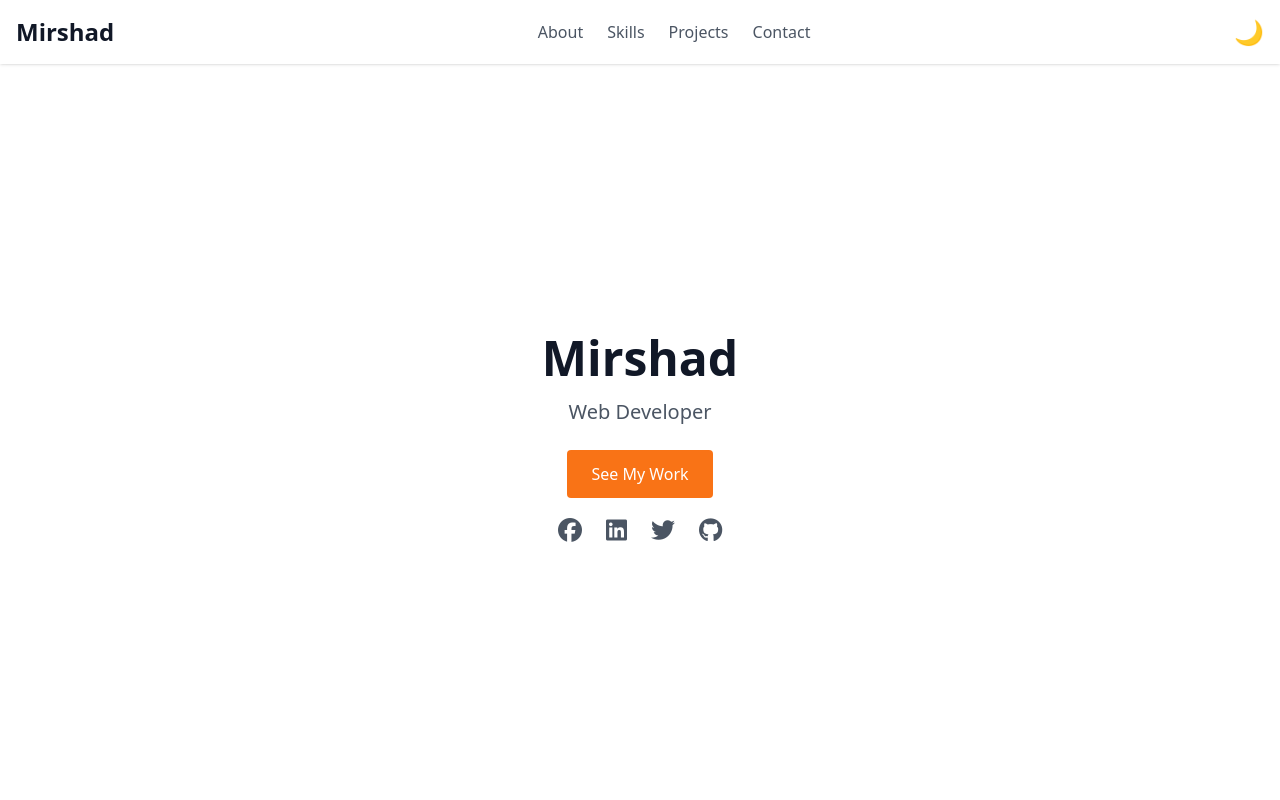
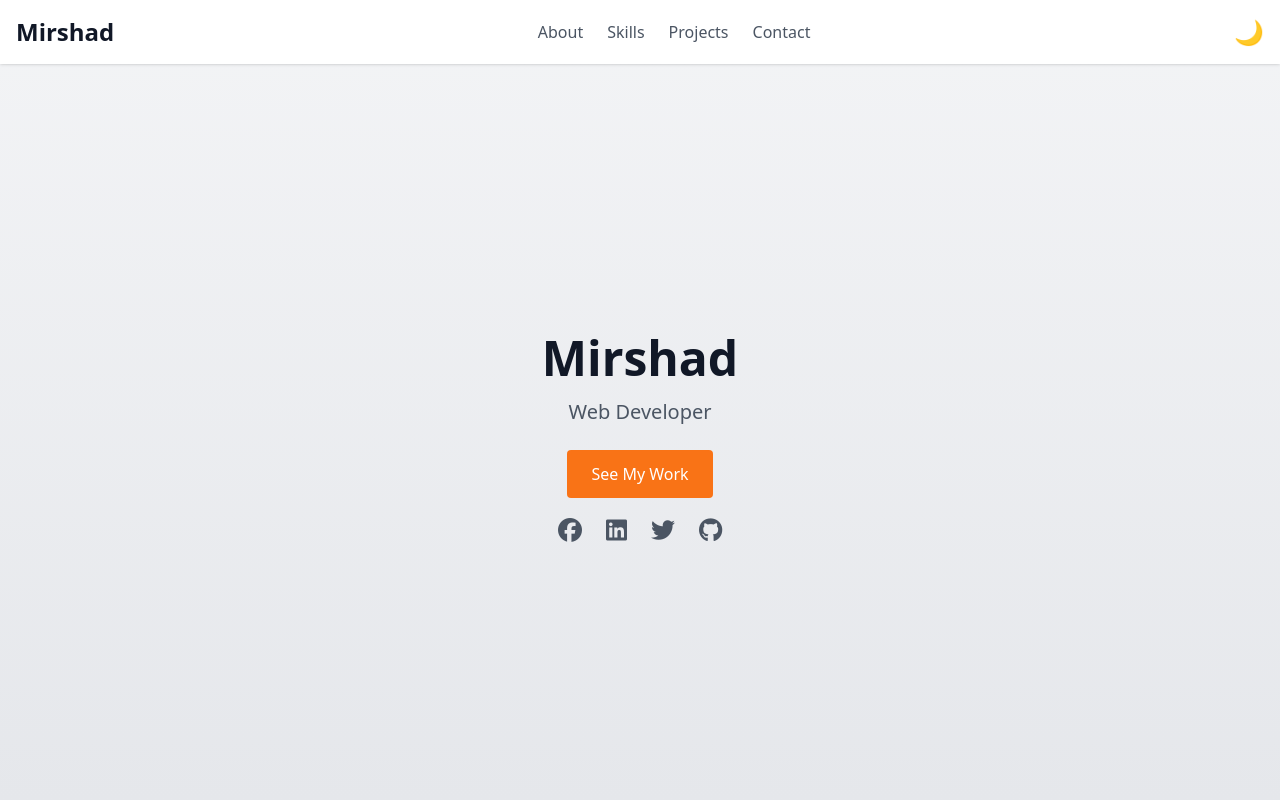
Before and after one commit to mirshad47/mirshad-portfolio, a plain HTML site: page index.html in a window 1280 px wide. Shown: the top 800 px of the page. Drawn offline with nearby package versions, Linux system fonts and the light colour scheme.

Commit message:
heroupdate2

```diff
--- a/index.html
+++ b/index.html
@@ -76,6 +76,22 @@
       transform: scale(1.1); /* Slightly enlarge the icon */
       transition: all 0.3s ease-in-out; /* Smooth transition */
     }
+    /* Updated Hero Background for Light and Dark Modes */
+    .hero-background {
+      background: linear-gradient(180deg, #1f2f4d, #0f1e38); /* Default for dark mode */
+    }
+
+    body:not(.dark) .hero-background {
+      background: linear-gradient(180deg, #f3f4f6, #e5e7eb); /* Light mode background */
+    }
+
+    .hero-background::before {
+      content: none;
+    }
+
+    @keyframes waveAnimation {
+      /* Removed animation */
+    }
   </style>
 </head>
 
@@ -112,7 +128,7 @@
 <!-- Navbar End -->
 
 <!-- Hero Section Start -->
-<section class="flex flex-col justify-center items-center h-screen pt-20 bg-white dark:bg-gray-800 text-center px-4">
+<section class="hero-background flex flex-col justify-center items-center h-screen pt-20 text-center px-4">
   <h1 class="text-4xl md:text-5xl font-bold text-gray-900 dark:text-white mb-4">Mirshad</h1>
   <p class="text-lg md:text-xl text-gray-600 dark:text-gray-300 mb-6">
     <span id="dynamic-text">Web Developer</span>
```
